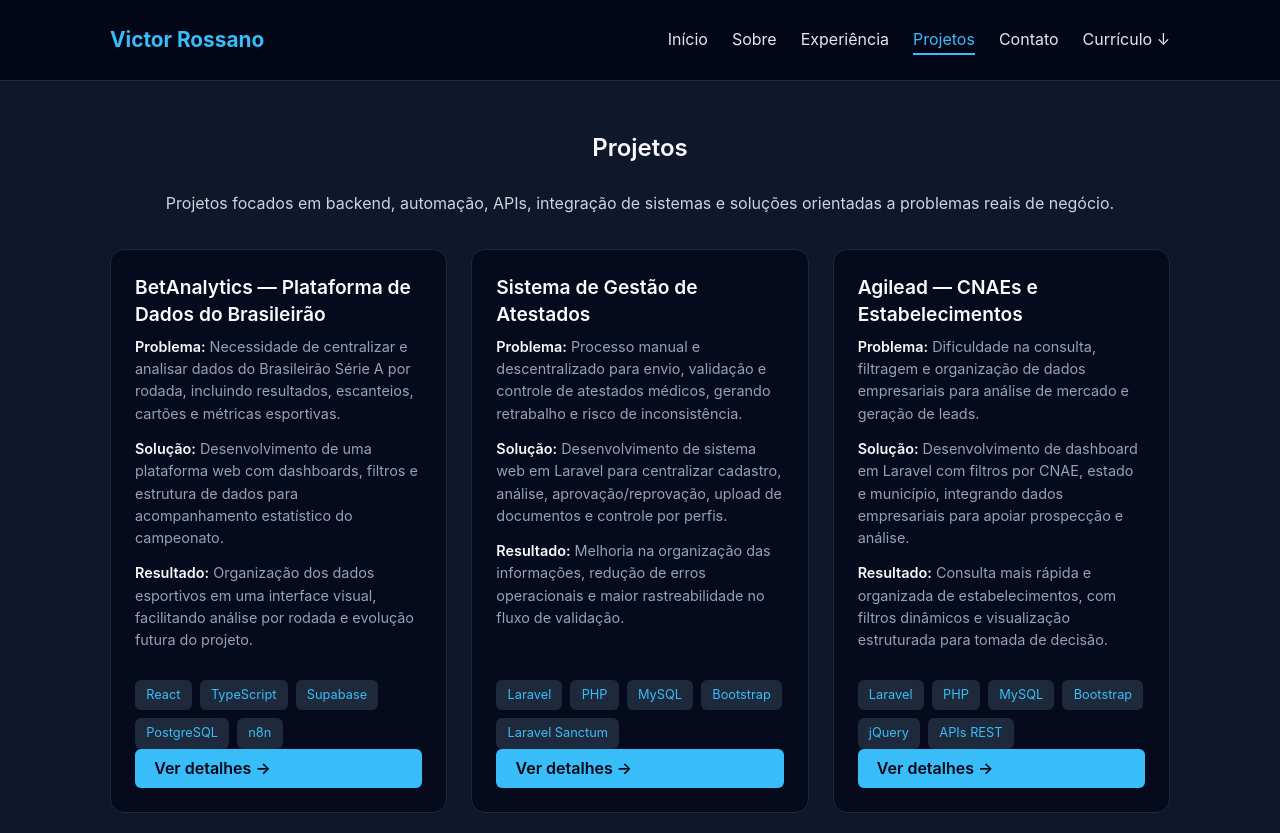
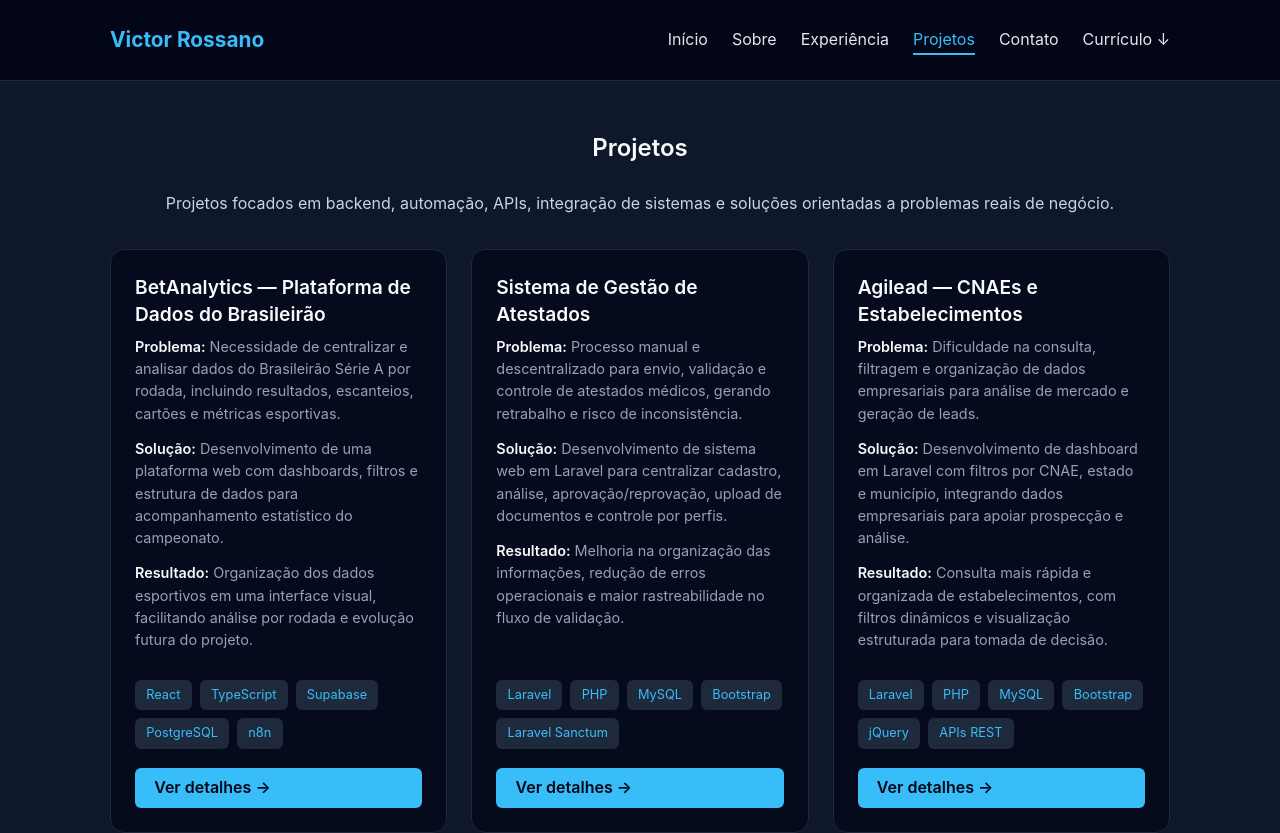
Before and after one commit to VictorRossan0/VictorRossan0.github.io, a React (Vite) app: page /work in a window 1280 px wide. Shown: the top 833 px of the page. Built offline with nearby package versions, Linux system fonts and the light colour scheme.

Commit message:
Add margin-top to main section for improved spacing

```diff
--- a/src/global.css
+++ b/src/global.css
@@ -223,6 +223,7 @@ main {
     padding: 0.45rem 1.2rem;
     border-radius: 6px;
     transition: background-color 0.2s ease;
+    margin-top: 1.2rem;
 }
 
 .project.card .btn:hover {
```
